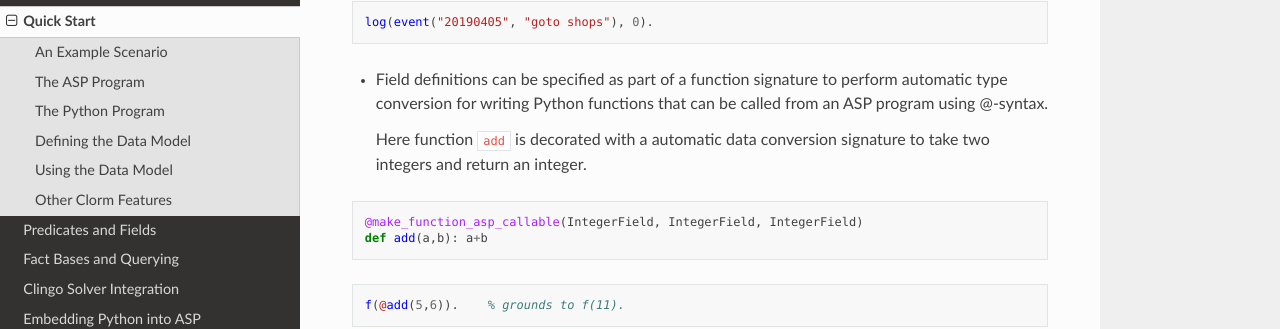
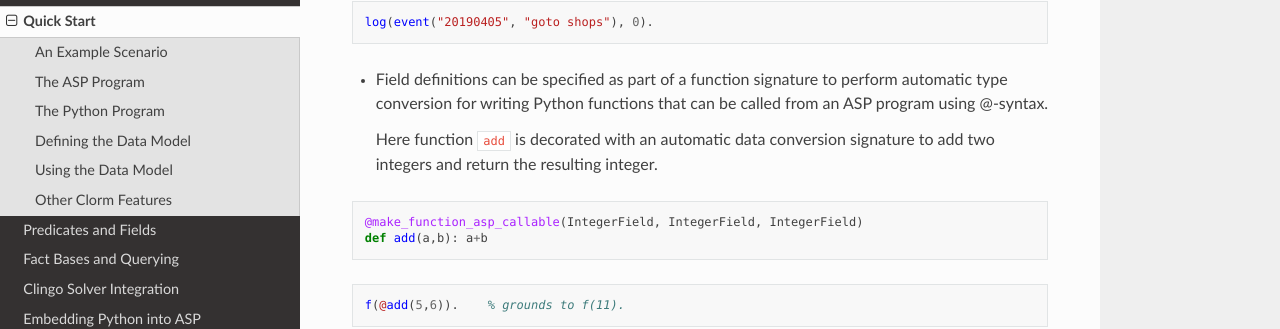
Before and after one commit to potassco/clorm, a Sphinx documentation site: the page built from docs/clorm/quickstart.rst, in a window 1280 px wide and 900 px high, scrolled down 5581 px. Shown: the part 216-545 px from the top of the window. Built offline with Sphinx 7.4.7 and the Read the Docs theme 2.0.0, drawn with Linux system fonts in a browser that asks for light colours.

Commit message:
Some Quick Start documentation update

```diff
--- a/docs/clorm/quickstart.rst
+++ b/docs/clorm/quickstart.rst
@@ -307,8 +307,8 @@ interface. These include:
   automatic type conversion for writing Python functions that can be called from
   an ASP program using @-syntax.
 
-  Here function ``add`` is decorated with a automatic data conversion signature
-  to take two integers and return an integer.
+  Here function ``add`` is decorated with an automatic data conversion signature
+  to add two integers and return the resulting integer.
 
 .. code-block:: python
 
```
